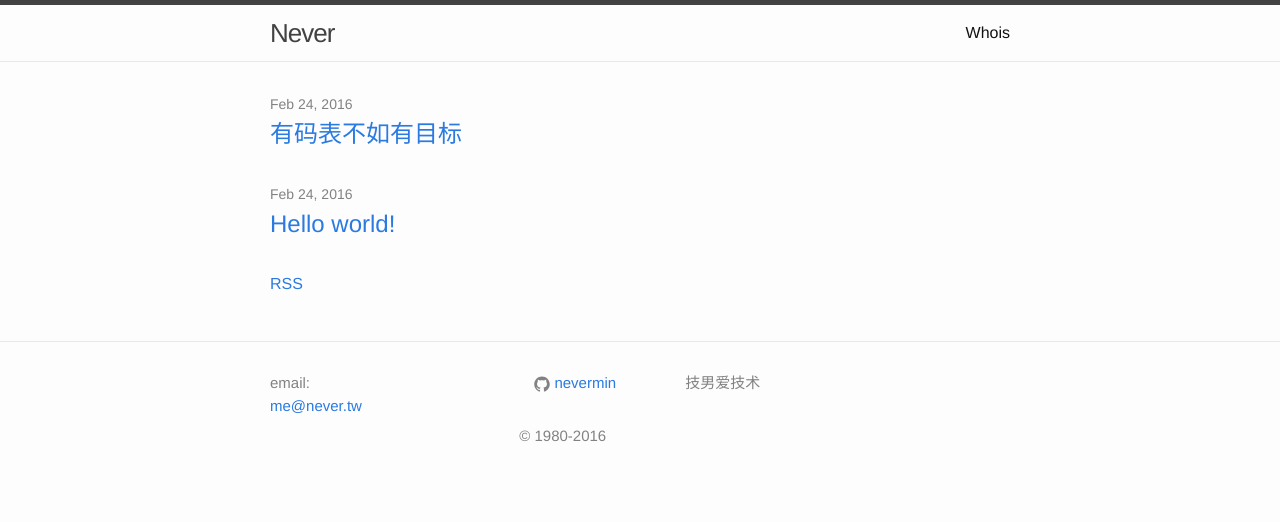
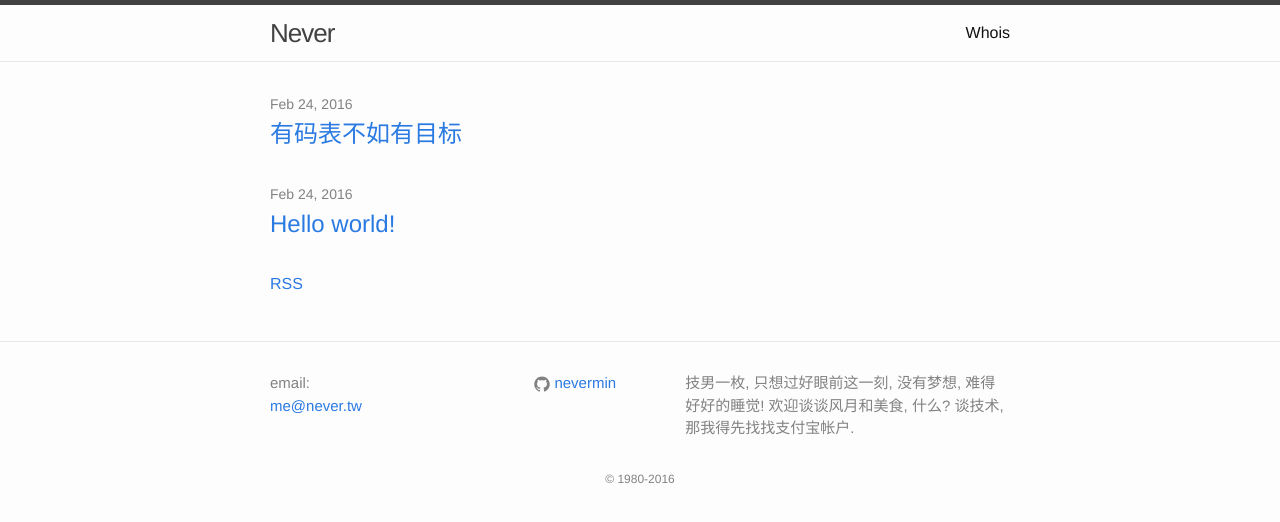
Before and after one commit to NeverMin/nevermin.github.io, a Jekyll site: the page built from index.html, in a window 1280 px wide. Shown: the top 522 px of the page. Built offline with Jekyll 4.4.1, drawn with Linux system fonts in a browser that asks for light colours.

Commit message:
fixed copyright

```diff
--- a/_config.yml
+++ b/_config.yml
@@ -9,7 +9,8 @@
 title: Never
 email: me@never.tw
 description: > # this means to ignore newlines until "baseurl:"
-  技男爱技术
+  技男一枚, 只想过好眼前这一刻, 没有梦想, 难得好好的睡觉! 欢迎谈谈风月和美食,
+  什么? 谈技术, 那我得先找找支付宝帐户.
 baseurl: "" # the subpath of your site, e.g. /blog
 url: "http://blog.never.tw" # the base hostname & protocol for your site
 twitter_username: Never_Min
--- a/_includes/footer.html
+++ b/_includes/footer.html
@@ -22,7 +22,7 @@
       <div class="footer-col footer-col-3">
         <p>{{ site.description }}</p>
       </div>
-      &copy 1980-2016
     </div>
   </div>
+  <div class="copyright"><p>&copy 1980-2016</p></div>
 </footer>
--- a/css/main.scss
+++ b/css/main.scss
@@ -51,3 +51,9 @@ $on-laptop:        800px;
         "layout",
         "syntax-highlighting"
 ;
+
+.copyright {
+    color:#828282;
+    text-align: center;
+    font-size: 12px;
+}
```
